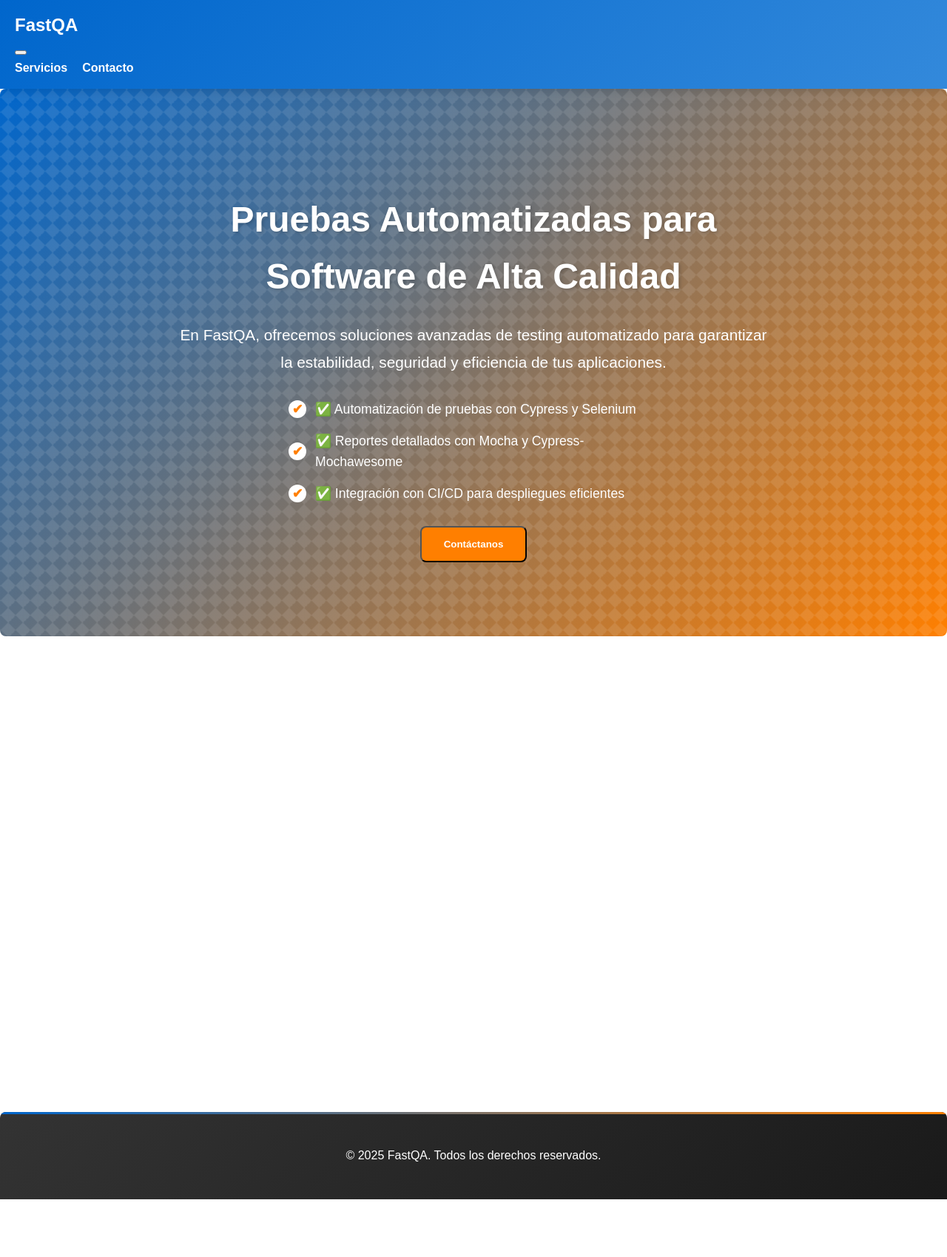
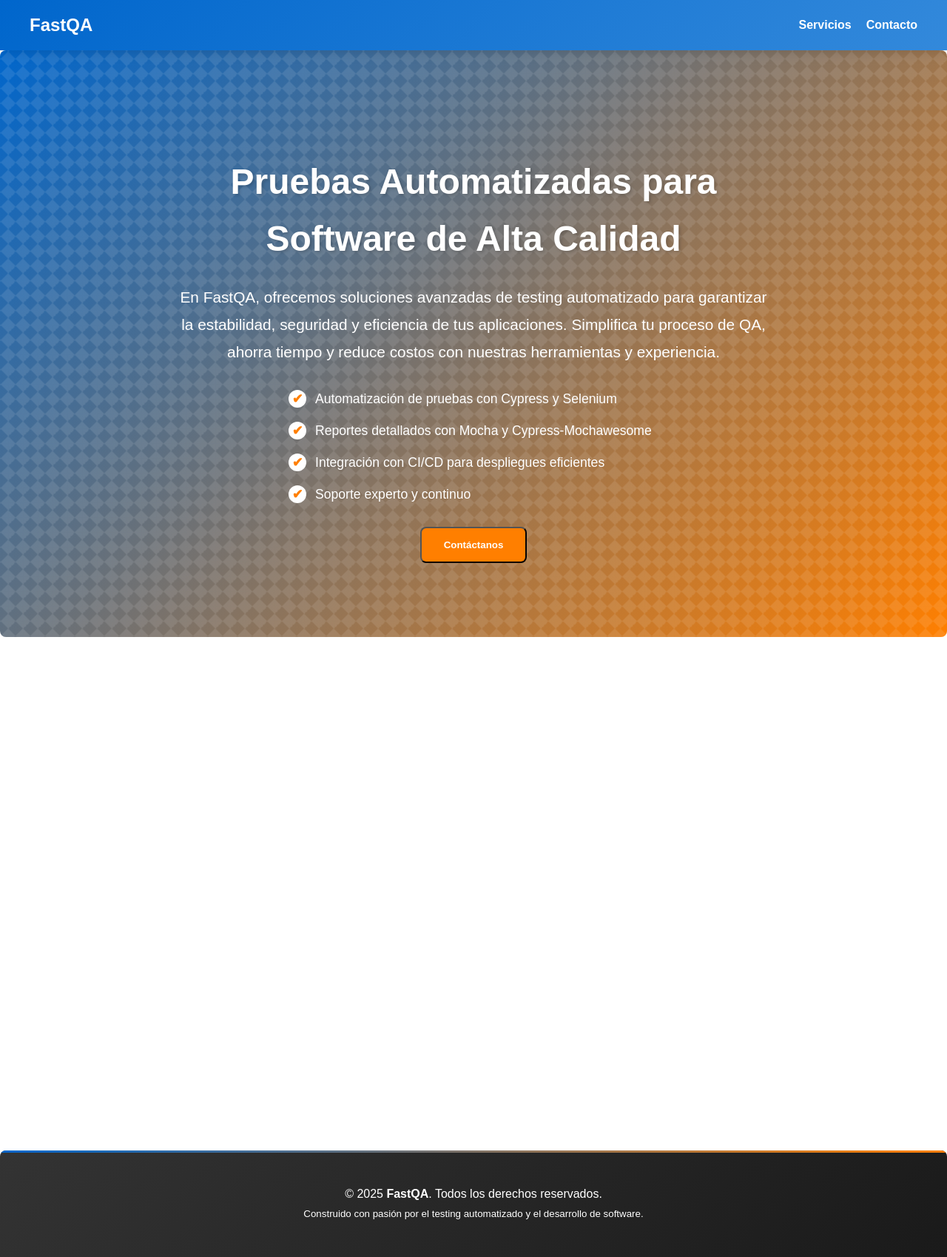
Before and after one commit to Nico2603/FastQA-HomePage, a React (Vite) app: page / in a window 1280 px wide. Shown: the whole page at 74% size. Before the commit the page ends 1621 px from the top, so only its background shows below. Built offline with nearby package versions, Linux system fonts and the light colour scheme.

Commit message:
BigUpdate visual

```diff
--- a/src/components/Contact.jsx
+++ b/src/components/Contact.jsx
@@ -2,8 +2,15 @@ export default function Contact() {
   return (
     <section className="section" id="contact">
       <h2>Hablemos sobre tu proyecto</h2>
-        <p>Escríbenos y descubre cómo podemos mejorar la calidad de tu software.</p>
-        <a href="mailto:contacto@fastqa.com" className="button">Enviar Mensaje</a>
+      <p>
+        En FastQA ofrecemos servicios especializados en pruebas automatizadas,
+        asegurando la calidad y estabilidad de tus aplicaciones. Nuestro equipo
+        se adapta a las necesidades de tu software para optimizar tiempos y
+        recursos.
+      </p>
+      <a href="mailto:contacto@fastqa.com" className="button">
+        Enviar Mensaje
+      </a>
     </section>
   );
 }
--- a/src/components/Features.jsx
+++ b/src/components/Features.jsx
@@ -2,7 +2,11 @@ export default function Features() {
   return (
     <section className="section" id="features">
       <h2>¿Por qué elegir FastQA?</h2>
-        <p>Garantizamos pruebas automatizadas de calidad con herramientas modernas.</p>
+      <p>
+        Nuestra experiencia en testing automatizado nos permite ofrecer una
+        plataforma estable y eficiente para cualquier proyecto de software,
+        abarcando pruebas unitarias, de integración y end-to-end.
+      </p>
     </section>
   );
 }
--- a/src/components/Footer.jsx
+++ b/src/components/Footer.jsx
@@ -1,7 +1,13 @@
 export default function Footer() {
-    return (
-      <footer className="footer">
-        <p>&copy; {new Date().getFullYear()} FastQA. Todos los derechos reservados.</p>
-      </footer>
-    );
-  }
+  return (
+    <footer className="footer">
+      <p>
+        &copy; {new Date().getFullYear()} <strong>FastQA</strong>.
+        Todos los derechos reservados. <br />
+        <small>
+          Construido con pasión por el testing automatizado y el desarrollo de software.
+        </small>
+      </p>
+    </footer>
+  );
+}
--- a/src/components/Hero.jsx
+++ b/src/components/Hero.jsx
@@ -8,14 +8,16 @@ export default function Hero() {
       <div className="hero-content">
         <h2>Pruebas Automatizadas para Software de Alta Calidad</h2>
         <p>
-          En FastQA, ofrecemos soluciones avanzadas de testing automatizado
-          para garantizar la estabilidad, seguridad y eficiencia de tus
-          aplicaciones.
+          En FastQA, ofrecemos soluciones avanzadas de testing automatizado para
+          garantizar la estabilidad, seguridad y eficiencia de tus aplicaciones.
+          Simplifica tu proceso de QA, ahorra tiempo y reduce costos con nuestras
+          herramientas y experiencia.
         </p>
         <ul className="hero-list">
-          <li>✅ Automatización de pruebas con Cypress y Selenium</li>
-          <li>✅ Reportes detallados con Mocha y Cypress-Mochawesome</li>
-          <li>✅ Integración con CI/CD para despliegues eficientes</li>
+          <li>Automatización de pruebas con Cypress y Selenium</li>
+          <li>Reportes detallados con Mocha y Cypress-Mochawesome</li>
+          <li>Integración con CI/CD para despliegues eficientes</li>
+          <li>Soporte experto y continuo</li>
         </ul>
         <button
           className="button"
--- a/src/components/Navbar.jsx
+++ b/src/components/Navbar.jsx
@@ -8,23 +8,19 @@ export default function Navbar() {
     const handleScroll = () => {
       setScrolled(window.scrollY > 50);
     };
+    window.addEventListener('scroll', handleScroll);
 
-    window.addEventListener('scroll', handleScroll);
-    // Limpieza del event listener cuando el componente se desmonte
     return () => window.removeEventListener('scroll', handleScroll);
   }, []);
 
-  // Función para manejar el scroll suave al hacer click en los enlaces
+  // Scroll suave al hacer click en los enlaces
   const handleSmoothScroll = (e, targetId) => {
     e.preventDefault();
     const element = document.querySelector(targetId);
     if (element) {
-      element.scrollIntoView({
-        behavior: 'smooth',
-        block: 'start',
-      });
+      element.scrollIntoView({ behavior: 'smooth', block: 'start' });
     }
-    setIsMenuOpen(false); // Cierra el menú móvil si está abierto
+    setIsMenuOpen(false);
   };
 
   return (
--- a/src/styles/styles.css
+++ b/src/styles/styles.css
@@ -1,8 +1,10 @@
-/* Variables mejoradas */
+/* =========================
+   Variables & Animations
+   ========================= */
    :root {
-  --primary-color: #0066cc; /* Azul un poco más profundo */
+    --primary-color: #0066cc;    /* Azul profundo */
     --primary-light: #3389db;
-  --secondary-color: #ff7f00;
+    --secondary-color: #ff7f00;  /* Naranja */
     --secondary-light: #ff9933;
     --background-color: #ffffff;
     --text-color: #333333;
@@ -12,24 +14,30 @@
     --bounce: cubic-bezier(0.68, -0.55, 0.265, 1.55);
   }
 
-/* Animaciones Globales */
   @keyframes fadeIn {
     from { opacity: 0; transform: translateY(20px); }
-  to { opacity: 1; transform: translateY(0); }
+    to   { opacity: 1; transform: translateY(0); }
   }
 
   @keyframes pulse {
-  0% { transform: scale(1); }
-  50% { transform: scale(1.05); }
+    0%   { transform: scale(1); }
+    50%  { transform: scale(1.05); }
     100% { transform: scale(1); }
   }
 
   @keyframes slideIn {
     from { transform: translateX(-100%); opacity: 0; }
-  to { transform: translateX(0); opacity: 1; }
+    to   { transform: translateX(0); opacity: 1; }
   }
 
-/* Estilos Base Mejorados */
+  @keyframes backgroundMove {
+    0%   { background-position: 0 0; }
+    100% { background-position: 40px 40px; }
+  }
+
+  /* =========================
+     Base Styles
+     ========================= */
   body {
     font-family: 'Arial', sans-serif;
     margin: 0;
@@ -48,12 +56,14 @@ body {
     position: relative;
   }
 
-/* Navbar Mejorado */
+  /* =========================
+     Navbar
+     ========================= */
   .navbar {
     background: linear-gradient(135deg, var(--primary-color), var(--primary-light));
     padding: 15px 20px;
     display: flex;
-  justify-content: space-between;
+    justify-content: center; /* Ajustado para centrar .navbar-container */
     align-items: center;
     box-shadow: 0 4px 15px var(--shadow-color);
     position: sticky;
@@ -68,6 +78,15 @@ body {
     backdrop-filter: blur(10px);
   }
 
+  .navbar-container {
+    width: 100%;
+    max-width: 1200px;
+    display: flex;
+    justify-content: space-between;
+    align-items: center;
+  }
+
+  /* Título de la Navbar */
   .navbar h1 {
     color: var(--background-color);
     margin: 0;
@@ -91,12 +110,19 @@ body {
     width: 100%;
   }
 
-.navbar ul {
+  /* Menú de Enlaces */
+  .nav-links {
     list-style: none;
     display: flex;
     gap: 20px;
     margin: 0;
     padding: 0;
+    transition: all 0.3s ease-in-out;
+  }
+
+  .nav-links li {
+    margin: 0;
+    position: relative;
   }
 
   .navbar a {
@@ -129,7 +155,91 @@ body {
     transform: scaleX(1);
   }
 
-/* Hero Section Mejorado */
+  /* Botón Menú Móvil */
+  .mobile-menu-button {
+    display: none;
+    background: none;
+    border: none;
+    cursor: pointer;
+    padding: 10px;
+    z-index: 100;
+  }
+
+  .hamburger {
+    display: block;
+    width: 24px;
+    height: 2px;
+    background: var(--background-color);
+    position: relative;
+    transition: all 0.3s ease-in-out;
+  }
+
+  .hamburger::before,
+  .hamburger::after {
+    content: '';
+    position: absolute;
+    width: 24px;
+    height: 2px;
+    background: var(--background-color);
+    transition: all 0.3s ease-in-out;
+  }
+
+  .hamburger::before {
+    transform: translateY(-8px);
+  }
+
+  .hamburger::after {
+    transform: translateY(8px);
+  }
+
+  .hamburger.open {
+    background: transparent;
+  }
+
+  .hamburger.open::before {
+    transform: rotate(45deg) translate(6px, -6px);
+  }
+
+  .hamburger.open::after {
+    transform: rotate(-45deg) translate(6px, 6px);
+  }
+
+  /* Menú móvil desplegable */
+  .nav-links.open {
+    position: fixed;
+    top: 0;
+    right: 0;
+    height: 100vh;
+    width: 70%;
+    max-width: 300px;
+    background: var(--primary-color);
+    flex-direction: column;
+    padding: 80px 20px 20px;
+    gap: 30px;
+    transition: all 0.3s ease-in-out;
+    z-index: 90;
+    transform: translateX(0);
+  }
+
+  @media (max-width: 768px) {
+    .mobile-menu-button {
+      display: block;
+    }
+
+    .nav-links {
+      position: fixed;
+      top: 0;
+      right: -100%;
+      flex-direction: column;
+      height: 100vh;
+      background: var(--primary-color);
+      padding: 80px 20px;
+    }
+  }
+
+  /* =========================
+     Hero Section
+     ========================= */
   .hero {
     text-align: center;
     padding: 100px 20px;
@@ -143,21 +253,14 @@ body {
   .hero::before {
     content: '';
     position: absolute;
-  top: 0;
-  left: 0;
-  right: 0;
-  bottom: 0;
-  background: linear-gradient(45deg, rgba(255,255,255,0.1) 25%, transparent 25%),
+    top: 0; left: 0; right: 0; bottom: 0;
+    background:
+      linear-gradient(45deg, rgba(255,255,255,0.1) 25%, transparent 25%),
       linear-gradient(-45deg, rgba(255,255,255,0.1) 25%, transparent 25%),
       linear-gradient(45deg, transparent 75%, rgba(255,255,255,0.1) 75%),
       linear-gradient(-45deg, transparent 75%, rgba(255,255,255,0.1) 75%);
     background-size: 20px 20px;
     animation: backgroundMove 20s linear infinite;
-}
-
-@keyframes backgroundMove {
-  0% { background-position: 0 0; }
-  100% { background-position: 40px 40px; }
   }
 
   .hero-content {
@@ -181,44 +284,7 @@ body {
     line-height: 1.8;
   }
 
-/* Botones Mejorados */
-.button {
-  background-color: var(--secondary-color);
-  color: var(--background-color);
-  padding: 15px 30px;
-  text-decoration: none;
-  border-radius: var(--border-radius);
-  font-weight: bold;
-  position: relative;
-  overflow: hidden;
-  display: inline-block;
-  transition: all var(--transition-speed);
-  z-index: 1;
-}
-
-.button::before {
-  content: '';
-  position: absolute;
-  top: 0;
-  left: 0;
-  width: 100%;
-  height: 100%;
-  background: var(--secondary-light);
-  transform: translateX(-100%);
-  transition: transform var(--transition-speed);
-  z-index: -1;
-}
-
-.button:hover {
-  transform: translateY(-3px);
-  box-shadow: 0 5px 15px rgba(255,127,0,0.3);
-}
-
-.button:hover::before {
-  transform: translateX(0);
-}
-
-/* Lista del Hero Mejorada */
+  /* Lista del Hero */
   .hero-list {
     list-style: none;
     padding: 0;
@@ -259,14 +325,13 @@ body {
     animation-delay: inherit;
   }
 
-/* Formulario de Contacto Mejorado */
+  /* Contact Form emergente dentro del Hero */
   .contact-form {
     background: white;
     color: #333;
     padding: 40px;
     position: absolute;
-  top: 50%;
-  left: 50%;
+    top: 50%; left: 50%;
     transform: translate(-50%, -50%);
     border-radius: var(--border-radius);
     box-shadow: 0 10px 30px rgba(0,0,0,0.2);
@@ -338,10 +403,7 @@ body {
   .contact-form button::before {
     content: '';
     position: absolute;
-  top: 0;
-  left: 0;
-  width: 100%;
-  height: 100%;
+    top: 0; left: 0; width: 100%; height: 100%;
     background: linear-gradient(135deg, var(--secondary-color), var(--primary-color));
     opacity: 0;
     transition: opacity var(--transition-speed);
@@ -351,7 +413,9 @@ body {
     opacity: 1;
   }
 
-/* Sección Mejorada */
+  /* =========================
+     .section (Features, Contact, etc.)
+     ========================= */
   .section {
     padding: 60px;
     text-align: center;
@@ -369,7 +433,45 @@ body {
     opacity: 1;
   }
 
-/* Footer Mejorado */
+  /* =========================
+     Buttons Generales
+     ========================= */
+  .button {
+    background-color: var(--secondary-color);
+    color: var(--background-color);
+    padding: 15px 30px;
+    text-decoration: none;
+    border-radius: var(--border-radius);
+    font-weight: bold;
+    position: relative;
+    overflow: hidden;
+    display: inline-block;
+    transition: all var(--transition-speed);
+    z-index: 1;
+  }
+
+  .button::before {
+    content: '';
+    position: absolute;
+    top: 0; left: 0; width: 100%; height: 100%;
+    background: var(--secondary-light);
+    transform: translateX(-100%);
+    transition: transform var(--transition-speed);
+    z-index: -1;
+  }
+
+  .button:hover {
+    transform: translateY(-3px);
+    box-shadow: 0 5px 15px rgba(255,127,0,0.3);
+  }
+
+  .button:hover::before {
+    transform: translateX(0);
+  }
+
+  /* =========================
+     Footer
+     ========================= */
   .footer {
     background: linear-gradient(135deg, var(--text-color), #1a1a1a);
     color: var(--background-color);
@@ -384,14 +486,14 @@ body {
   .footer::before {
     content: '';
     position: absolute;
-  top: 0;
-  left: 0;
-  right: 0;
+    top: 0; left: 0; right: 0;
     height: 3px;
     background: linear-gradient(to right, var(--primary-color), var(--secondary-color));
   }
 
-/* Media Queries para Responsividad */
+  /* =========================
+     Media Queries
+     ========================= */
   @media (max-width: 768px) {
     .navbar {
       flex-direction: column;
@@ -410,105 +512,4 @@ body {
     .contact-form {
       padding: 20px;
     }
-
-  /* Estos estilos complementan los que ya tienes */
-.navbar-container {
-  max-width: 1200px;
-  margin: 0 auto;
-  width: 100%;
-  display: flex;
-  justify-content: space-between;
-  align-items: center;
-  padding: 0 20px;
   }
-
-/* Estilos para el botón del menú móvil */
-.mobile-menu-button {
-  display: none;
-  background: none;
-  border: none;
-  cursor: pointer;
-  padding: 10px;
-  z-index: 100;
-}
-
-.hamburger {
-  display: block;
-  width: 24px;
-  height: 2px;
-  background: var(--background-color);
-  position: relative;
-  transition: all 0.3s ease-in-out;
-}
-
-.hamburger::before,
-.hamburger::after {
-  content: '';
-  position: absolute;
-  width: 24px;
-  height: 2px;
-  background: var(--background-color);
-  transition: all 0.3s ease-in-out;
-}
-
-.hamburger::before {
-  transform: translateY(-8px);
-}
-
-.hamburger::after {
-  transform: translateY(8px);
-}
-
-/* Animación del botón hamburguesa */
-.hamburger.open {
-  background: transparent;
-}
-
-.hamburger.open::before {
-  transform: rotate(45deg);
-}
-
-.hamburger.open::after {
-  transform: rotate(-45deg);
-}
-
-/* Media queries para responsividad */
-@media (max-width: 768px) {
-  .mobile-menu-button {
-    display: block;
-  }
-
-  .nav-links {
-    position: fixed;
-    top: 0;
-    right: -100%;
-    height: 100vh;
-    width: 70%;
-    max-width: 300px;
-    background: var(--primary-color);
-    flex-direction: column;
-    padding: 80px 20px 20px;
-    transition: all 0.3s ease-in-out;
-    z-index: 90;
-  }
-
-  .nav-links.open {
-    right: 0;
-  }
-
-  .nav-links li {
-    margin: 15px 0;
-  }
-}
-
-/* Animación de scroll */
-.navbar {
-  transition: all 0.3s ease;
-}
-
-.navbar.scrolled {
-  padding: 10px 0;
-  background: rgba(0, 102, 204, 0.95);
-  backdrop-filter: blur(10px);
-}
-}
```
Lines whose indentation alone changed are shown as unchanged.
